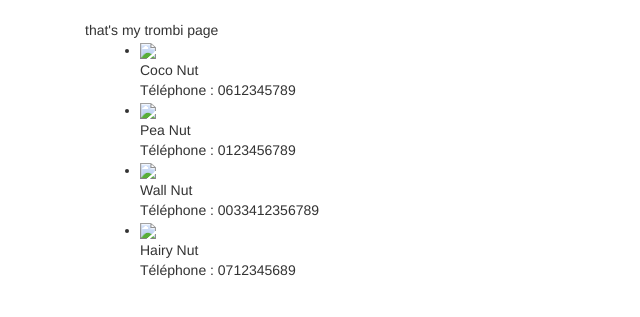
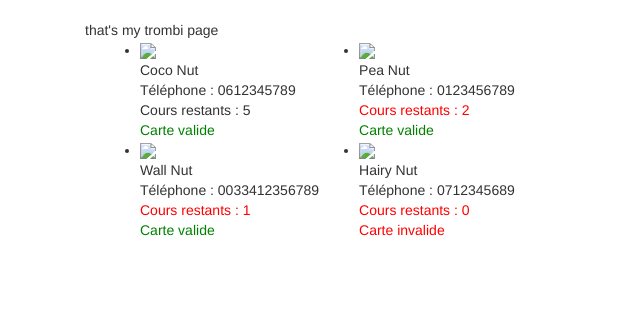
Before and after one commit to pacud/dancebo, a Flask app: page /trombi in a window 1280 px wide. Shown: the part 102-419 px from the top of the page, without its empty margins (0-640 px from the left). Run offline with Flask 2, Linux system fonts and the light colour scheme; some libraries are stand-ins or nearby versions.

Commit message:
Add checks to trombi and prompt two columns instead of 1

```diff
--- a/run.py
+++ b/run.py
@@ -41,6 +41,7 @@ def trombi():
     tmp_profile_pic = 'file:///devel/dancebo/images/64184.jpg'
     user_list = [
         {
+            'id': 1,
             'firstname': u'Coco',
             'lastname': u'Nut',
             'mobile': u'0612345789',
@@ -49,6 +50,7 @@ def trombi():
             'profile_pic': tmp_profile_pic,
         },
         {
+            'id': 2,
             'firstname': u'Pea',
             'lastname': u'Nut',
             'mobile': u'0123456789',
@@ -57,6 +59,7 @@ def trombi():
             'profile_pic': tmp_profile_pic,
         },
         {
+            'id': 3,
             'firstname': u'Wall',
             'lastname': u'Nut',
             'mobile': u'0033412356789',
@@ -65,6 +68,7 @@ def trombi():
             'profile_pic': tmp_profile_pic,
         },
         {
+            'id': 4,
             'firstname': u'Hairy',
             'lastname': u'Nut',
             'mobile': u'0712345689',
--- a/templates/trombi.html
+++ b/templates/trombi.html
@@ -3,15 +3,34 @@
 
 that's my trombi page
 <div class="container">
-    <ul>
+    <ul style="float:left">
         {% for student in user_list %}
+        {% if student.id %2 == 1%}
         <li>
             <div>
                 <img src="{{student.profile_pic}}" hint="{{student.firstname}} {{student.lastname}}" style="max-width:340px; max-height:340px;" /><br />
                 <span>{{student.firstname}}&nbsp;{{student.lastname}}</span><br />
-                <span>Téléphone : {{student.mobile}}</span>
+                <span>Téléphone : {{student.mobile}}</span><br />
+                <span style="{% if student.lessons_left < 3 %}color:red;{% endif %}">Cours restants : {{student.lessons_left}}</span><br />
+                <span style="color:{% if student.valid == 0 %}red{% else %}green{% endif %};">Carte {% if student.valid == 0%}in{% endif %}valide</span>
             </div>
         </li>
+        {% endif %}
+        {% endfor %}
+    </ul>
+    <ul style="float:left">
+        {% for student in user_list %}
+        {% if student.id %2 == 0%}
+        <li>
+            <div>
+                <img src="{{student.profile_pic}}" hint="{{student.firstname}} {{student.lastname}}" style="max-width:340px; max-height:340px;" /><br />
+                <span>{{student.firstname}}&nbsp;{{student.lastname}}</span><br />
+                <span>Téléphone : {{student.mobile}}</span><br />
+                <span style="{% if student.lessons_left < 3 %}color:red;{% endif %}">Cours restants : {{student.lessons_left}}</span><br />
+                <span style="color:{% if student.valid == 0 %}red{% else %}green{% endif %};">Carte {% if student.valid == 0%}in{% endif %}valide</span>
+            </div>
+        </li>
+        {% endif %}
         {% endfor %}
     </ul>
 </div>
```
